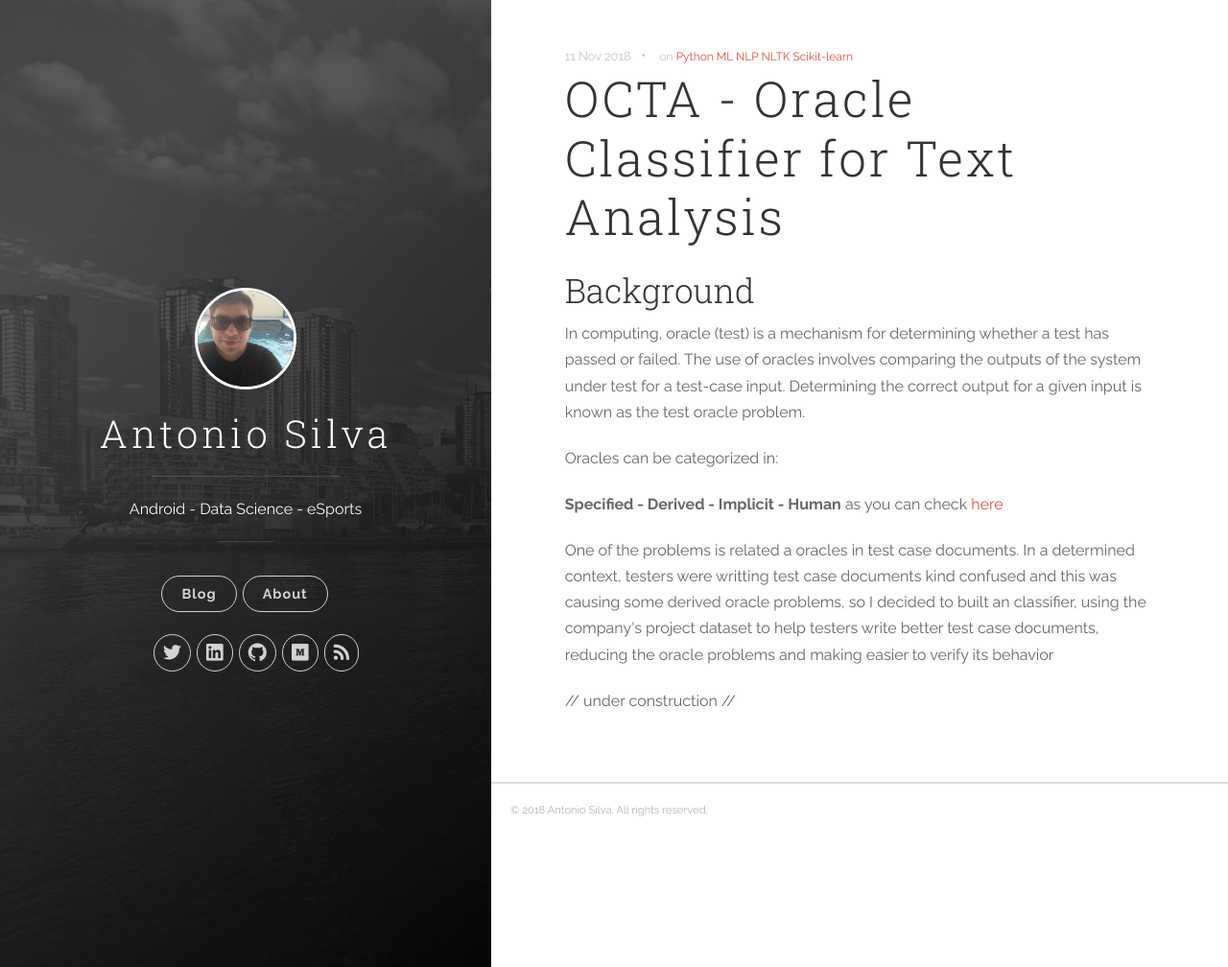
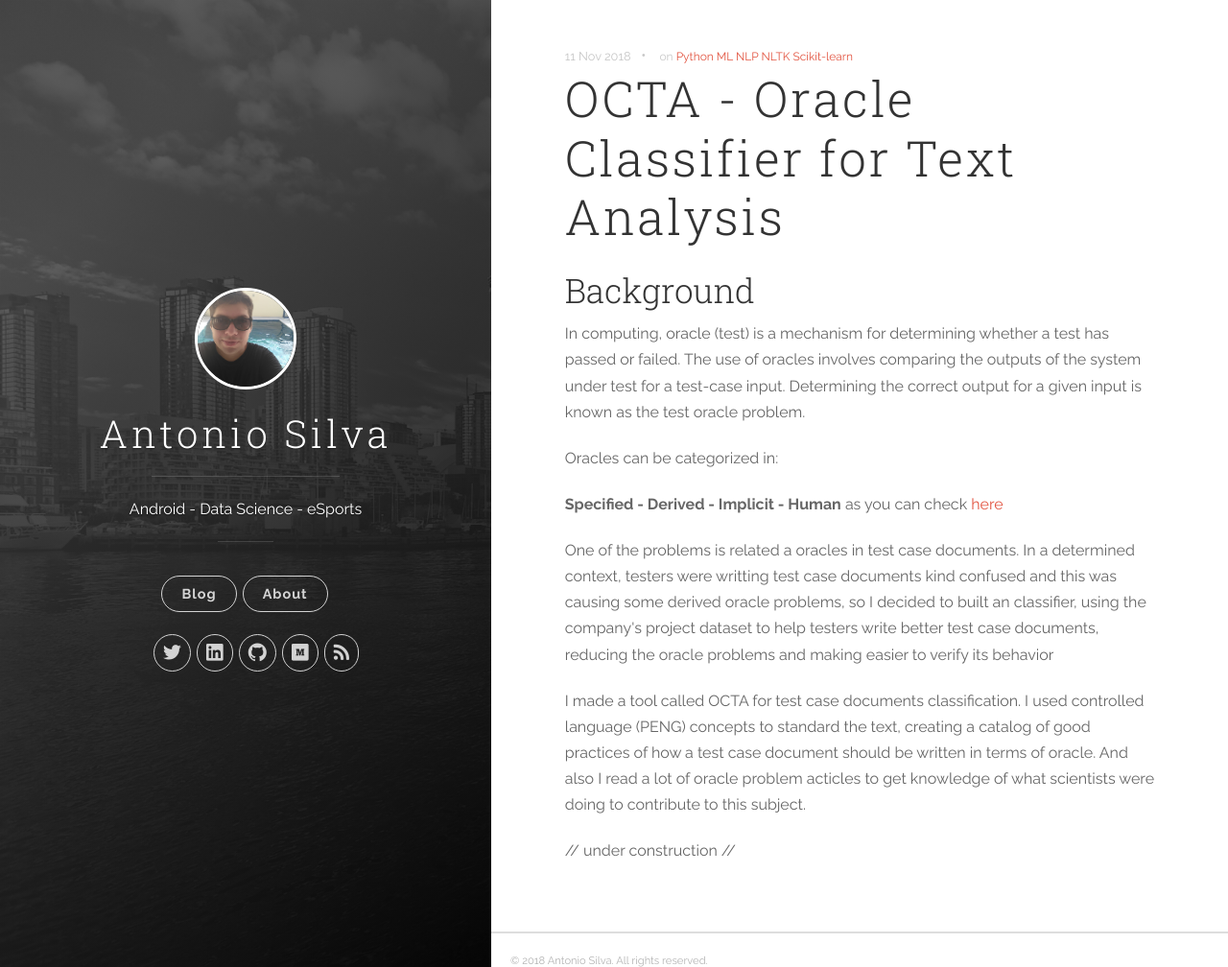
Before and after one commit to antoniosj/antoniosj.github.io, a Jekyll site: the page built from _posts/2018-11-11-octa.markdown, in a window 1280 px wide and 1008 px high. Shown: the whole window at 96% size. Built offline with Jekyll 4.4.1, drawn with Linux system fonts in a browser that asks for light colours.

Commit message:
Update 2018-11-11-octa.markdown

```diff
--- a/_posts/2018-11-11-octa.markdown
+++ b/_posts/2018-11-11-octa.markdown
@@ -14,5 +14,8 @@ Determining the correct output for a given input is known as the test oracle pro
 
 <p>One of the problems is related a oracles in test case documents. In a determined context, testers were writting test case documents kind confused and this was causing some derived oracle problems, so I decided to built an classifier, using the company's project dataset to help testers write better test case documents, reducing the oracle problems and making easier to verify its behavior</p>
 
+I made a tool called OCTA for test case documents classification. I used controlled language (PENG) concepts to standard the text, creating a catalog of good practices of how a test case document should be written in terms of oracle. And also I read a lot of oracle problem acticles to get knowledge of what scientists were doing to contribute to this subject.
+
+
 
 // under construction //
```
